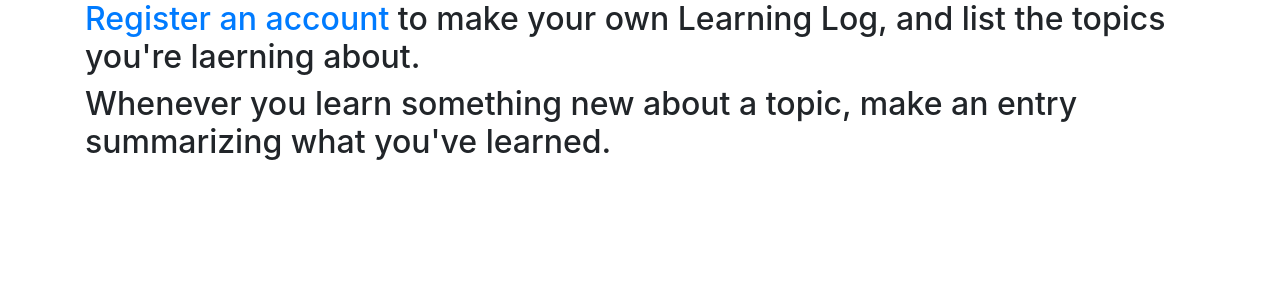
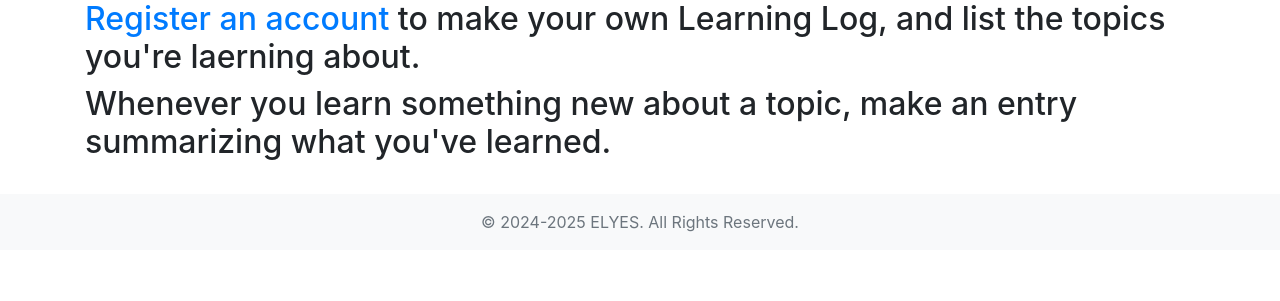
Before and after one commit to Elyes2024-2023/Web-App-Django-Python-Crash-Course-Project, a Django app: page / in a window 1280 px wide. Shown: the part 329-630 px from the top of the page. Run offline with Django 3.2, Linux system fonts and the light colour scheme; some libraries are stand-ins or nearby versions.

Commit message:
Added copyright information and ELYES 2024-2025 to project files

```diff
--- a/learning_log/settings.py
+++ b/learning_log/settings.py
@@ -2,6 +2,8 @@
 Django settings for learning_log project.
 
 Generated by 'django-admin startproject' using Django 2.1.2.
+
+Copyright © 2024-2025 ELYES. All Rights Reserved.
 
 For more information on this file, see
 https://docs.djangoproject.com/en/2.1/topics/settings/
--- a/learning_logs/forms.py
+++ b/learning_logs/forms.py
@@ -1,3 +1,9 @@
+"""
+Copyright © 2024-2025 ELYES. All Rights Reserved.
+
+Learning Log Forms
+"""
+
 from django import forms
 from .models import Topic, Entry
 
--- a/learning_logs/models.py
+++ b/learning_logs/models.py
@@ -1,3 +1,9 @@
+"""
+Copyright © 2024-2025 ELYES. All Rights Reserved.
+
+Learning Log Models
+"""
+
 from django.db import models
 from django.contrib.auth.models import User
 
--- a/learning_logs/templates/learning_logs/base.html
+++ b/learning_logs/templates/learning_logs/base.html
@@ -60,9 +60,12 @@
 
     </div> <!-- /container -->
 
+    <!-- Footer -->
+    <footer class="footer mt-auto py-3 bg-light">
+      <div class="container text-center">
+        <span class="text-muted">© 2024-2025 ELYES. All Rights Reserved.</span>
+      </div>
+    </footer>
+
   </body>
-
-
-
-
 </html>
--- a/learning_logs/views.py
+++ b/learning_logs/views.py
@@ -1,3 +1,9 @@
+"""
+Copyright © 2024-2025 ELYES. All Rights Reserved.
+
+Learning Log Views
+"""
+
 from django.shortcuts import render
 from django.http import HttpResponseRedirect, Http404
 from django.urls import reverse
--- a/users/views.py
+++ b/users/views.py
@@ -1,3 +1,9 @@
+"""
+Copyright © 2024-2025 ELYES. All Rights Reserved.
+
+Users App Views
+"""
+
 from django.shortcuts import render
 from django.http import HttpResponseRedirect
 from django.urls import reverse
```
Also changed, not shown: README.md.
